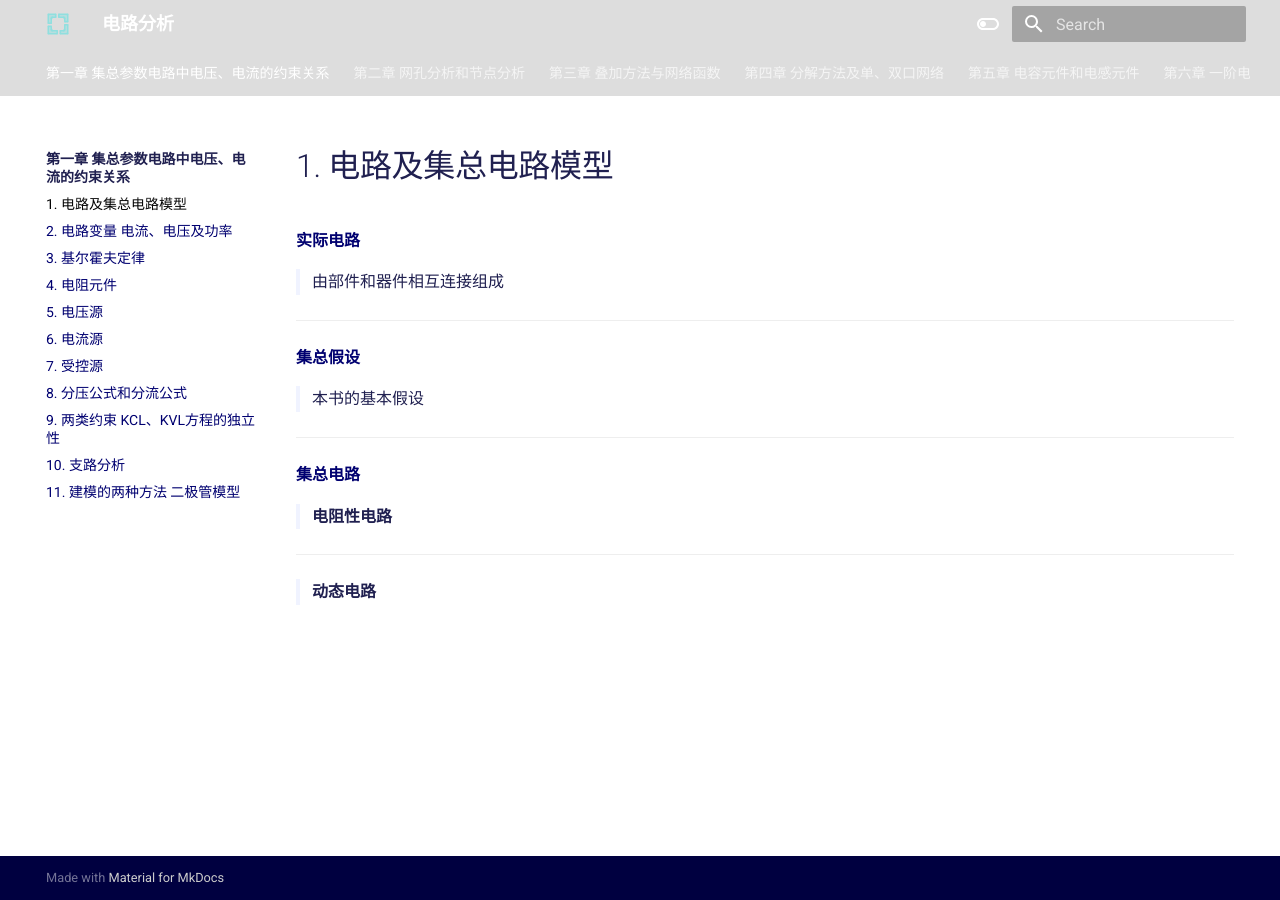
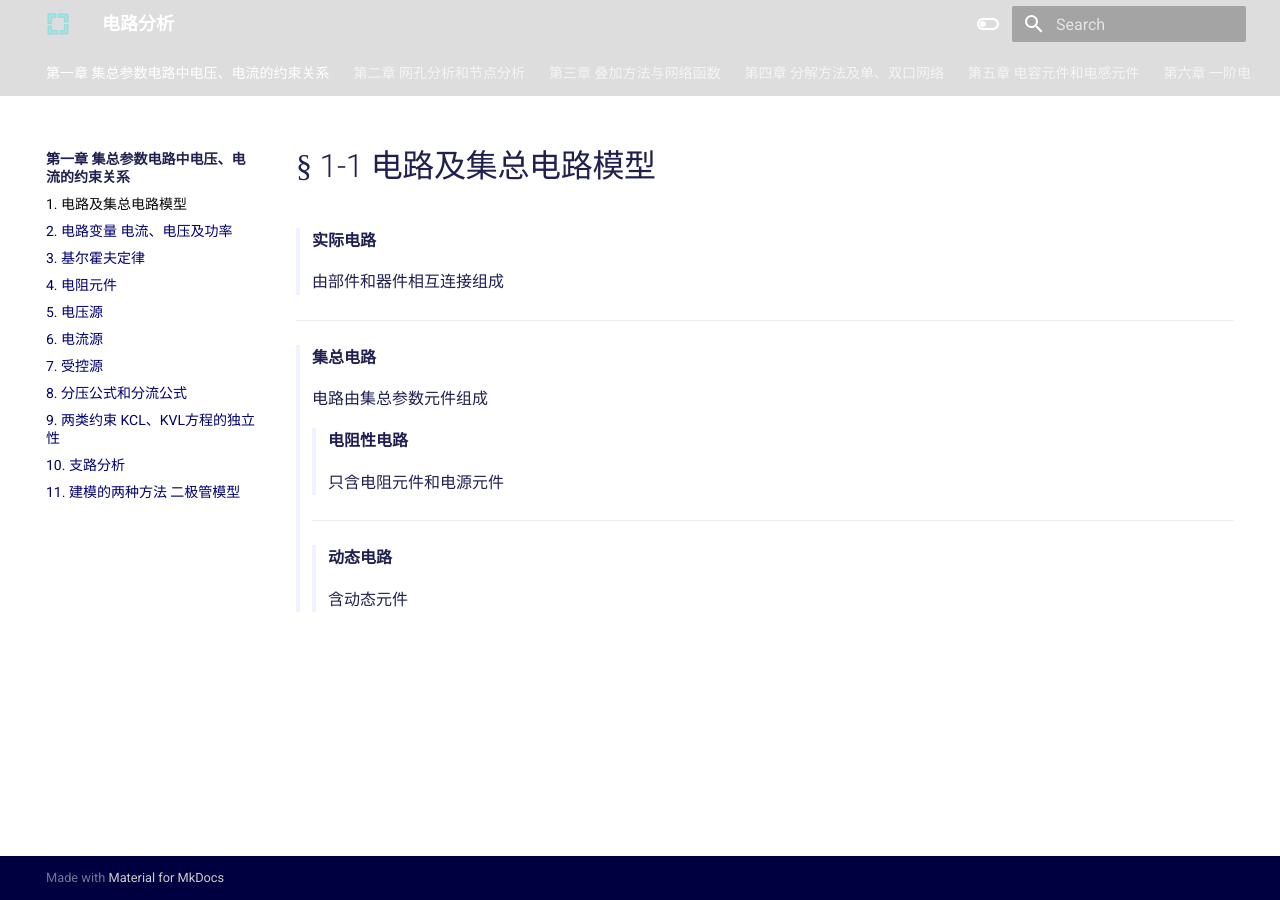
Before and after one commit to FleetingLore/dlfx, an MkDocs documentation site: the page built from docs/1/1.md, in a window 1280 px wide. Built offline with MkDocs 1.6.1 and Material for MkDocs 9.7.7, drawn with Linux system fonts in a browser that asks for light colours.

Commit message:
Update 1.md

```diff
--- a/docs/1/1.md
+++ b/docs/1/1.md
@@ -1,16 +1,19 @@
-**实际电路**
+# $\S$ 1-1  电路及集总电路模型
+
+> **实际电路**
 >
 > 由部件和器件相互连接组成
 ---
 
-**集总假设**
+> **集总电路**
 >
-> 本书的基本假设
----
-
-**集总电路**
+> 电路由集总参数元件组成
 >
-> **电阻性电路**
----
-
-> **动态电路**
+> > **电阻性电路**
+> >
+> > 只含电阻元件和电源元件
+> ---
+>
+> > **动态电路**
+> >
+> > 含动态元件
```
